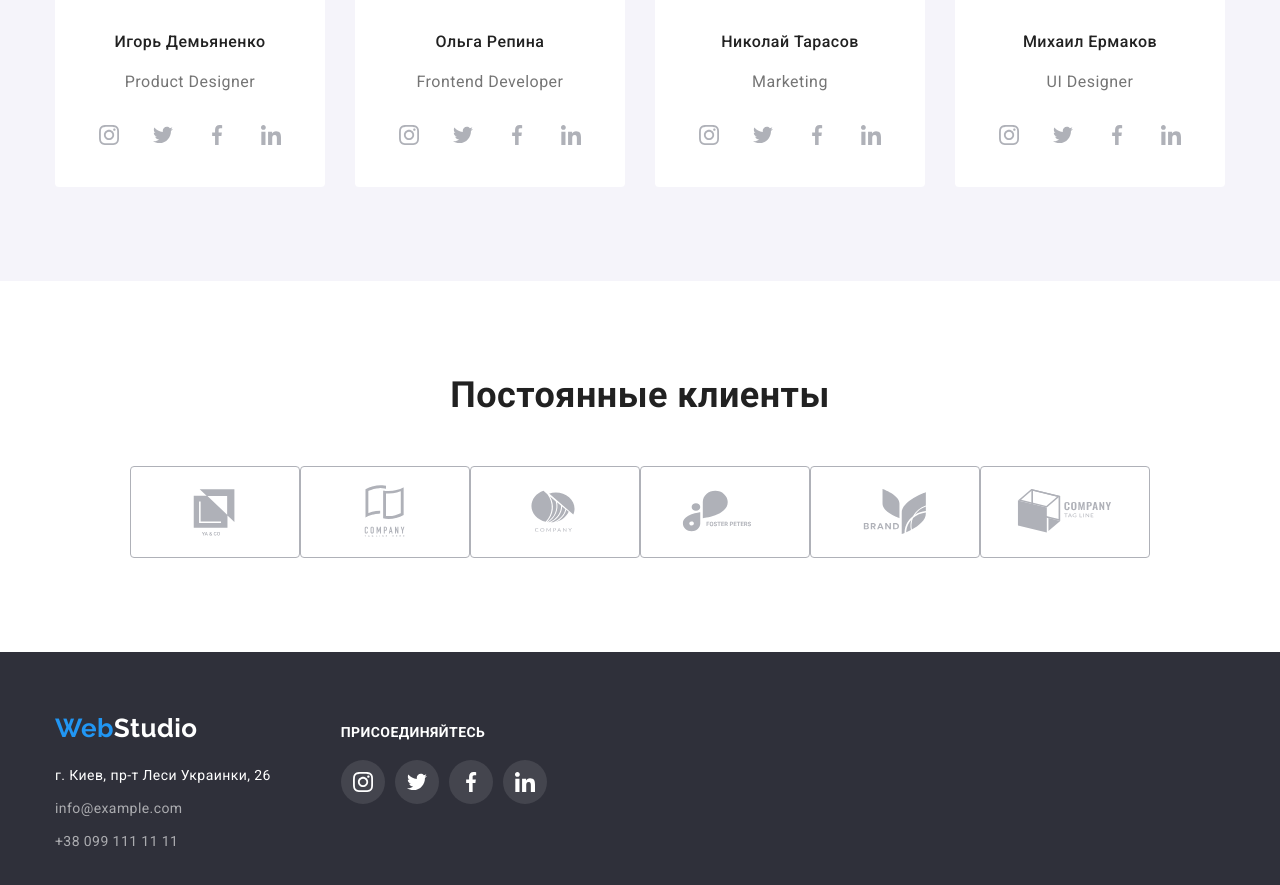
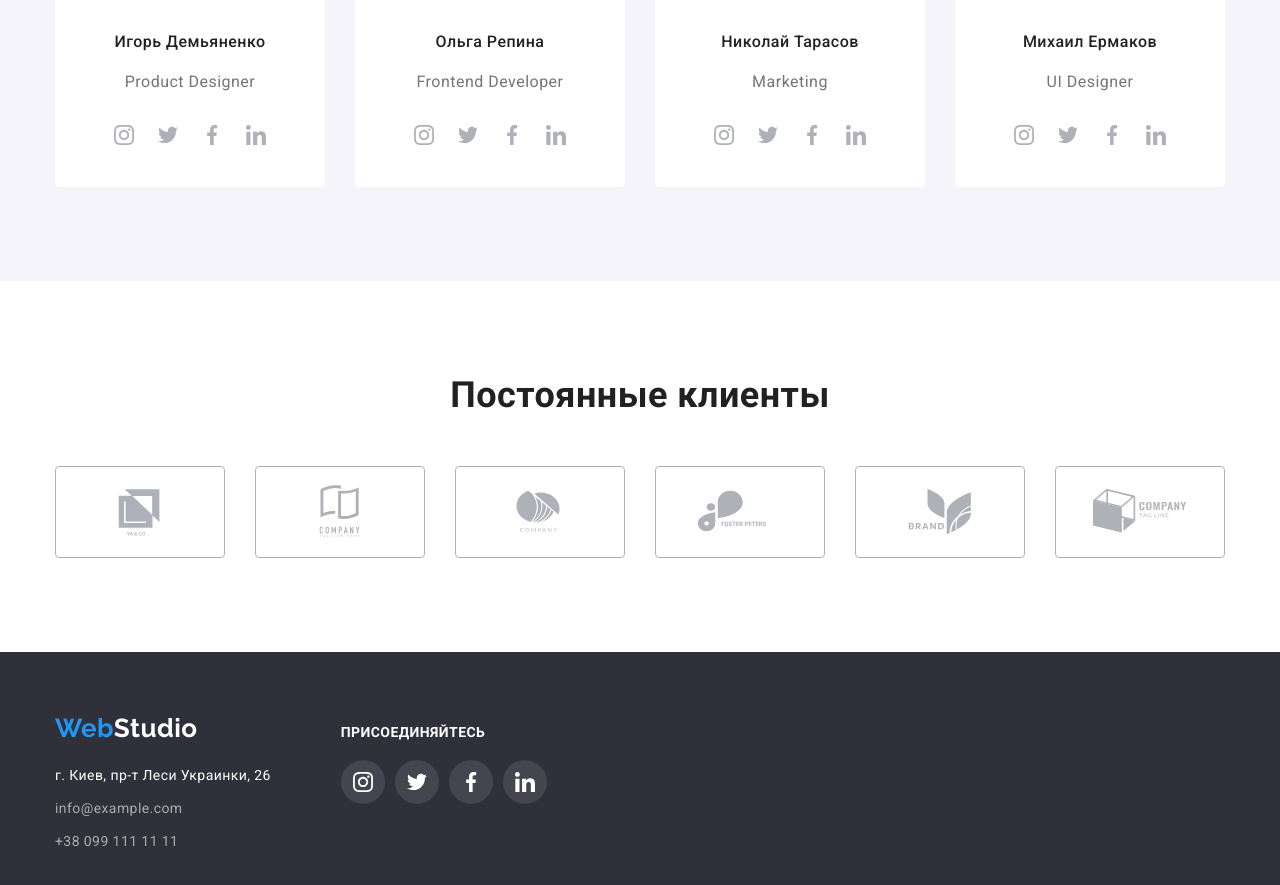
Before and after one commit to VitaliiShalamai/goit-markup-hw-04, a plain HTML site: page index.html in a window 1280 px wide. Shown: the part 2133-3018 px from the top of the page. Drawn offline with nearby package versions, Linux system fonts and the light colour scheme.

Commit message:
Исправил наши клиенты

```diff
--- a/css/styles.css
+++ b/css/styles.css
@@ -313,7 +313,7 @@ body{
 background-image: url(../images/icons.svg);
 }
 
-.our-featur .feature-list:not(:last-child) {
+.feature-list:not(:last-child) {
     margin-right: 30px;
 }
 
@@ -443,10 +443,6 @@ background-image: url(../images/icons.svg);
     fill: var(--primary-bg-color);
 }
 
-.social-item:not(:last-child) {
-    margin-right: 10px;
-}
-
 /* Постоянные клиенты */
 
 .client {
@@ -478,9 +474,9 @@ background-image: url(../images/icons.svg);
     fill: var(--primary-bg-color);
 }
 
-.social-item:not(:last-child) {
-    margin-right: 10px;
-} */
+.client-item:not(:last-child) {
+    margin-right: 30px;
+}
 
 
 /* Страница "Портфолио" */
```
